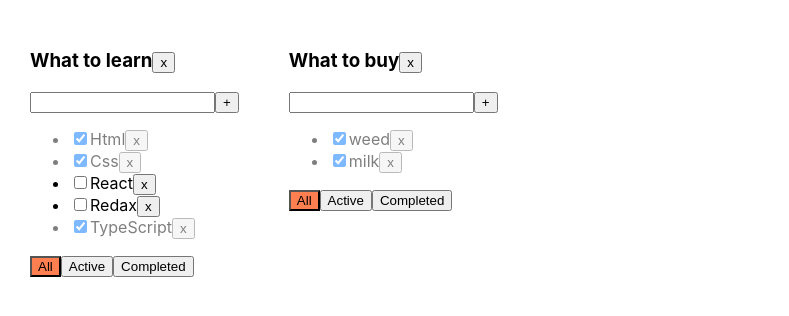
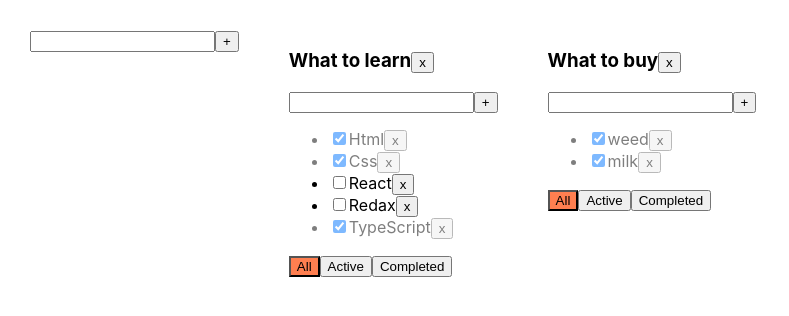
Before and after one commit to ashton-kochnev/todolist, a React (Create React App) app: page / in a window 1280 px wide. Shown: the top 316 px of the page, without its empty margins (0-789 px from the left). Built offline with nearby package versions, Linux system fonts and the light colour scheme.

Commit message:
add 6 lesson

```diff
--- a/package.json
+++ b/package.json
@@ -2,6 +2,7 @@
   "name": "it-incubator-todolist-ts",
   "version": "0.1.0",
   "private": true,
+  "homepage": "https://ashton_kochnev.github.io/todolist",
   "dependencies": {
     "@testing-library/jest-dom": "^4.2.4",
     "@testing-library/react": "^9.3.2",
@@ -11,6 +12,7 @@
     "@types/react": "^16.9.0",
     "@types/react-dom": "^16.9.0",
     "@types/uuid": "^8.3.0",
+    "gh-pages": "^3.1.0",
     "react": "^16.13.1",
     "react-dom": "^16.13.1",
     "react-scripts": "3.4.1",
@@ -20,6 +22,8 @@
   "scripts": {
     "start": "react-scripts start",
     "build": "react-scripts build",
+    "predeploy": "npm run build",
+    "deploy": "gh-pages -d build",
     "test": "react-scripts test",
     "eject": "react-scripts eject"
   },
--- /dev/null
+++ b/src/AddItemForm.tsx
@@ -0,0 +1,36 @@
+import React, {ChangeEvent, KeyboardEvent, useState} from "react";
+
+type AddItemFormType = {
+    addItem: (title: string) => void
+}
+
+export function AddItemForm(props: AddItemFormType) {
+    const [newTitle, setNewTitle] = useState<string>('')
+    const [error, setError] = useState<string>('')
+
+    const onChangeTitle = (e: ChangeEvent<HTMLInputElement>) => setNewTitle(e.currentTarget.value)
+
+    const onKeyPressAddTask = (e: KeyboardEvent<HTMLInputElement>) => {
+        setError('')
+        if (e.key === 'Enter') addTask()
+    }
+
+    const addTask = () => {
+        if (newTitle.trim() !== '') {
+            props.addItem(newTitle.trim())
+            setNewTitle('')
+        } else {
+            setError('Title is required')
+        }
+    }
+
+    return <div>
+        <input className={error ? 'error' : ''}
+               value={newTitle}
+               onChange={onChangeTitle}
+               onKeyPress={onKeyPressAddTask}
+        />
+        <button onClick={addTask}>+</button>
+        {error && <div className='error-message'>{error}</div>}
+    </div>
+}
--- a/src/App.tsx
+++ b/src/App.tsx
@@ -2,6 +2,7 @@ import React, {useState} from 'react';
 import './App.css';
 import Todolist from "./Todolist";
 import {v1} from "uuid";
+import {AddItemForm} from "./AddItemForm";
 
 export type TaskType = {
     id: string
@@ -25,7 +26,7 @@ function App() {
     let todolistId1 = v1()
     let todolistId2 = v1()
 
-    let [todoLists, setTodolists] = useState<TodolistType[]>([
+    let [todolists, setTodolists] = useState<TodolistType[]>([
             {id: todolistId1, title: 'What to learn', filter: 'all'},
             {id: todolistId2, title: 'What to buy', filter: 'all'}
         ]
@@ -55,11 +56,9 @@ function App() {
         const newTask: TaskType = {id: v1(), title: title, isDone: false}
         tasks[todolistId] = [newTask, ...tasks[todolistId]]
         setTasks({...tasks})
-        // setTasks({...tasks, [todolistId]: [newTask, ...tasks[todolistId]]})
     }
 
     function changeTaskStatus(taskId: string, isDone: boolean, todolistId: string) {
-        // setTasks({...tasks, [todolistId]: tasks[todolistId].map(t => t.id === taskId ? {...t, isDone: isDone} : t)})
         let task = tasks[todolistId].find(t => t.id === taskId);
         if (task) {
             task.isDone = isDone
@@ -68,24 +67,37 @@ function App() {
     }
 
     function changeFilter(value: FilterValueType, todolistId: string) {
-        // setTodolists(todoLists.map(t => t.id === todolistId ? {...t, filter: value} : t))
-        let todolist = todoLists.find(tl => tl.id === todolistId)
+        let todolist = todolists.find(tl => tl.id === todolistId)
         if (todolist) {
             todolist.filter = value
-            setTodolists([...todoLists])
+            setTodolists([...todolists])
         }
     }
 
     function removeTodolist(todolistId: string) {
-        setTodolists(todoLists.filter(tl => tl.id !== todolistId))
+        setTodolists(todolists.filter(tl => tl.id !== todolistId))
         delete tasks[todolistId]
         setTasks({...tasks})
     }
 
+    function addTodolist(title: string) {
+        let todolist: TodolistType = {
+            id: v1(),
+            title: title,
+            filter: 'all'
+        }
+        setTodolists([todolist, ...todolists])
+        setTasks({
+            ...tasks,
+            [todolist.id]: []
+        })
+    }
+
     return (
         <div className="App">
+            <AddItemForm addItem={addTodolist}/>
             {
-                todoLists.map(tl => {
+                todolists.map(tl => {
                     let tasksForTodolist = tasks[tl.id];
 
                     if (tl.filter === 'completed') {
@@ -94,7 +106,6 @@ function App() {
                     if (tl.filter === 'active') {
                         tasksForTodolist = tasksForTodolist.filter(t => !t.isDone)
                     }
-
                     return <Todolist
                         key={tl.id}
                         id={tl.id}
--- a/src/Todolist.tsx
+++ b/src/Todolist.tsx
@@ -1,5 +1,6 @@
-import React, {useState, KeyboardEvent, ChangeEvent} from 'react';
+import React from 'react';
 import {FilterValueType, TaskType} from "./App";
+import {AddItemForm} from "./AddItemForm";
 
 type TodolistPropsType = {
     title: string
@@ -14,47 +15,25 @@ type TodolistPropsType = {
 }
 
 function Todolist(props: TodolistPropsType) {
-    const [newTitle, setNewTitle] = useState<string>('')
-    const [error, setError] = useState<string>('')
-
-    const onChangeTitle = (e: ChangeEvent<HTMLInputElement>) =>  setNewTitle(e.currentTarget.value)
-
-    const onKeyPressAddTask = (e: KeyboardEvent<HTMLInputElement>) => {
-        setError('')
-        if (e.key === 'Enter') addTask()
-    }
-
-    const addTask = () => {
-        if (newTitle.trim() !== '') {
-            props.addTask(newTitle.trim(), props.id)
-            setNewTitle('')
-        } else {
-            setError('Title is required')
-        }
-    }
-
     const onClickAllFilter = () => props.changeFilter('all', props.id)
     const onClickActiveFilter = () => props.changeFilter('active', props.id)
     const onClickCompletedFilter = () => props.changeFilter('completed', props.id)
 
     const removeTodolist = () => props.removeTodolist(props.id)
 
+    const addTask = (title: string) => {
+        props.addTask(title, props.id)
+    }
+
     return (
         <div>
-            <h3>{props.title}<button onClick={removeTodolist}>x</button></h3>
-            <div>
-                <input className={error ? 'error' : ''}
-                       value={newTitle}
-                       onChange={onChangeTitle}
-                       onKeyPress={onKeyPressAddTask}
-                />
-                <button onClick={addTask}>+</button>
-                {error && <div className='error-message'>{error}</div>}
-            </div>
+            <h3>{props.title}
+                <button onClick={removeTodolist}>x</button>
+            </h3>
+            <AddItemForm addItem={addTask}/>
             <ul>
                 {
                     props.tasks.map(t => {
-
                         const onRemoveHandler = () => {
                             props.removeTask(t.id, props.id)
                         }
```
Also changed, not shown: 1 other file (tests, documents, lock files or other folders).
